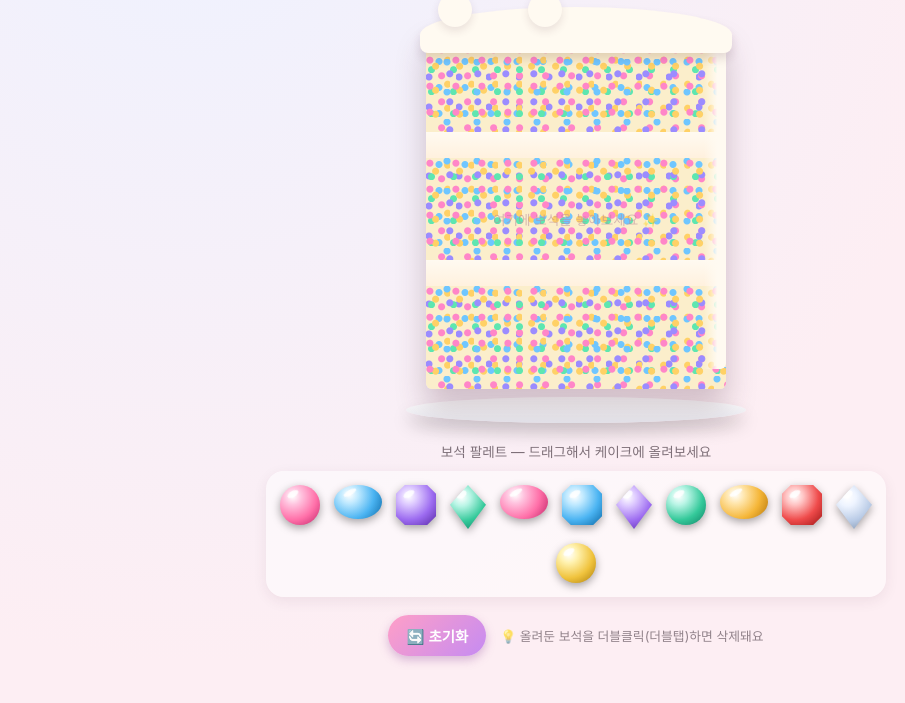
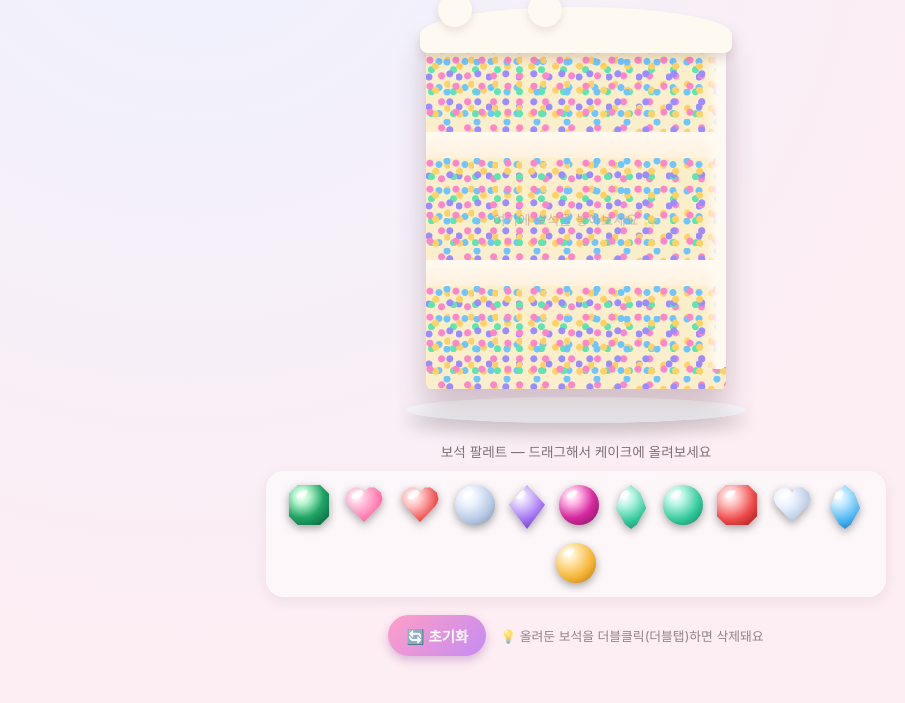
Before and after one commit to dogko-art/dogko-art.github.io, a plain HTML site: page cake/index.html in a window 1280 px wide. Shown: the part 137-840 px from the top of the page, without its empty margins (64-969 px from the left). Drawn offline with Linux system fonts and the light colour scheme.

Commit message:
보석 토핑 다양화 (하트컷, 페어컷, 에메랄드/마젠타 색상 추가)

```diff
--- a/cake/index.html
+++ b/cake/index.html
@@ -156,15 +156,24 @@
   [data-shape="diamond"] .gem-inner{
     clip-path: polygon(50% 0%, 100% 45%, 50% 100%, 0% 45%);
   }
+  [data-shape="heart"] .gem-inner{
+    clip-path: polygon(50% 18%, 61% 6%, 75% 6%, 90% 18%, 94% 34%, 88% 48%, 75% 62%, 50% 88%,
+                        25% 62%, 12% 48%, 6% 34%, 10% 18%, 25% 6%, 39% 6%);
+  }
+  [data-shape="pear"] .gem-inner{
+    clip-path: polygon(50% 0%, 76% 18%, 92% 52%, 66% 90%, 50% 100%, 34% 90%, 8% 52%, 24% 18%);
+  }
 
-  .gem[data-color="pink"]   .gem-inner{ background: radial-gradient(circle at 32% 28%, #fff, #ffc2de 22%, #ff6fa8 60%, #c02368 100%); }
-  .gem[data-color="blue"]   .gem-inner{ background: radial-gradient(circle at 32% 28%, #fff, #bfe9ff 22%, #4bb4f2 60%, #0d6aa8 100%); }
-  .gem[data-color="purple"] .gem-inner{ background: radial-gradient(circle at 32% 28%, #fff, #ddc9ff 22%, #9c6bf0 60%, #5a2ba8 100%); }
-  .gem[data-color="teal"]   .gem-inner{ background: radial-gradient(circle at 32% 28%, #fff, #baf5e6 22%, #34c99a 60%, #0d7f63 100%); }
-  .gem[data-color="amber"]  .gem-inner{ background: radial-gradient(circle at 32% 28%, #fff, #ffe6ad 22%, #f5b638 60%, #b5750a 100%); }
-  .gem[data-color="red"]    .gem-inner{ background: radial-gradient(circle at 32% 28%, #fff, #ffc4c4 22%, #ef4b4b 60%, #a01717 100%); }
-  .gem[data-color="clear"]  .gem-inner{ background: radial-gradient(circle at 32% 28%, #fff, #eef4ff 22%, #b9cbe6 60%, #7c8ea6 100%); }
-  .gem[data-color="gold"]   .gem-inner{ background: radial-gradient(circle at 32% 28%, #fff, #fff2b0 22%, #f0c33d 60%, #a97a09 100%); }
+  .gem[data-color="pink"]    .gem-inner{ background: radial-gradient(circle at 32% 28%, #fff, #ffc2de 22%, #ff6fa8 60%, #c02368 100%); }
+  .gem[data-color="blue"]    .gem-inner{ background: radial-gradient(circle at 32% 28%, #fff, #bfe9ff 22%, #4bb4f2 60%, #0d6aa8 100%); }
+  .gem[data-color="purple"]  .gem-inner{ background: radial-gradient(circle at 32% 28%, #fff, #ddc9ff 22%, #9c6bf0 60%, #5a2ba8 100%); }
+  .gem[data-color="teal"]    .gem-inner{ background: radial-gradient(circle at 32% 28%, #fff, #baf5e6 22%, #34c99a 60%, #0d7f63 100%); }
+  .gem[data-color="amber"]   .gem-inner{ background: radial-gradient(circle at 32% 28%, #fff, #ffe6ad 22%, #f5b638 60%, #b5750a 100%); }
+  .gem[data-color="red"]     .gem-inner{ background: radial-gradient(circle at 32% 28%, #fff, #ffc4c4 22%, #ef4b4b 60%, #a01717 100%); }
+  .gem[data-color="clear"]   .gem-inner{ background: radial-gradient(circle at 32% 28%, #fff, #eef4ff 22%, #b9cbe6 60%, #7c8ea6 100%); }
+  .gem[data-color="gold"]    .gem-inner{ background: radial-gradient(circle at 32% 28%, #fff, #fff2b0 22%, #f0c33d 60%, #a97a09 100%); }
+  .gem[data-color="emerald"] .gem-inner{ background: radial-gradient(circle at 32% 28%, #fff, #b7f5cf 20%, #1fa464 55%, #0a5c37 100%); }
+  .gem[data-color="fuchsia"] .gem-inner{ background: radial-gradient(circle at 32% 28%, #fff, #ffb8e6 20%, #d6299e 55%, #7a1360 100%); }
 
   .tray-label{
     font-size:.85rem; opacity:.7; margin: 6px 0 10px;
@@ -183,6 +192,8 @@
   }
   .tray .gem[data-shape="oval"]{ width: 48px; height: 34px; }
   .tray .gem[data-shape="diamond"]{ width: 36px; height: 44px; }
+  .tray .gem[data-shape="heart"]{ width: 42px; height: 42px; }
+  .tray .gem[data-shape="pear"]{ width: 36px; height: 44px; }
 
   .controls{
     display:flex; align-items:center; justify-content:center; gap: 14px;
@@ -232,8 +243,20 @@
 
 <script>
 (function(){
-  var COLORS = ["pink","blue","purple","teal","amber","red","clear","gold"];
-  var SHAPES = ["round","oval","emerald","diamond"];
+  var TRAY_GEMS = [
+    { shape: "emerald", color: "emerald" },
+    { shape: "heart",   color: "pink" },
+    { shape: "heart",   color: "red" },
+    { shape: "round",   color: "clear" },
+    { shape: "diamond", color: "purple" },
+    { shape: "round",   color: "fuchsia" },
+    { shape: "pear",    color: "teal" },
+    { shape: "round",   color: "teal" },
+    { shape: "emerald", color: "red" },
+    { shape: "heart",   color: "clear" },
+    { shape: "pear",    color: "blue" },
+    { shape: "round",   color: "amber" }
+  ];
 
   var stage = document.getElementById("cakeStage");
   var tray = document.getElementById("gemTray");
@@ -253,23 +276,10 @@
     return el;
   }
 
-  // build tray: one gem per (shape,color) pair, cycling so every shape appears
-  SHAPES.forEach(function(shape, i){
-    var color = COLORS[i % COLORS.length];
-    var g = makeGemEl(shape, color);
+  TRAY_GEMS.forEach(function(def){
+    var g = makeGemEl(def.shape, def.color);
     tray.appendChild(g);
-    attachTrayDrag(g, shape, color);
-  });
-  COLORS.forEach(function(color, i){
-    if (i < SHAPES.length) return; // avoid exact duplicate of above loop's pairs
-  });
-  // add remaining colors across shapes so all 8 colors are represented
-  COLORS.forEach(function(color, i){
-    var shape = SHAPES[(i + 1) % SHAPES.length];
-    if (i < SHAPES.length && shape === SHAPES[i % SHAPES.length]) return;
-    var g = makeGemEl(shape, color);
-    tray.appendChild(g);
-    attachTrayDrag(g, shape, color);
+    attachTrayDrag(g, def.shape, def.color);
   });
 
   function attachTrayDrag(trayGem, shape, color){
@@ -311,6 +321,7 @@
     var w = base, h = base;
     if (shape === "oval"){ w = base * 1.35; h = base * 0.85; }
     if (shape === "diamond"){ w = base * 0.85; h = base * 1.15; }
+    if (shape === "pear"){ w = base * 0.82; h = base * 1.15; }
     el.style.width = w + "px";
     el.style.height = h + "px";
   }
```
